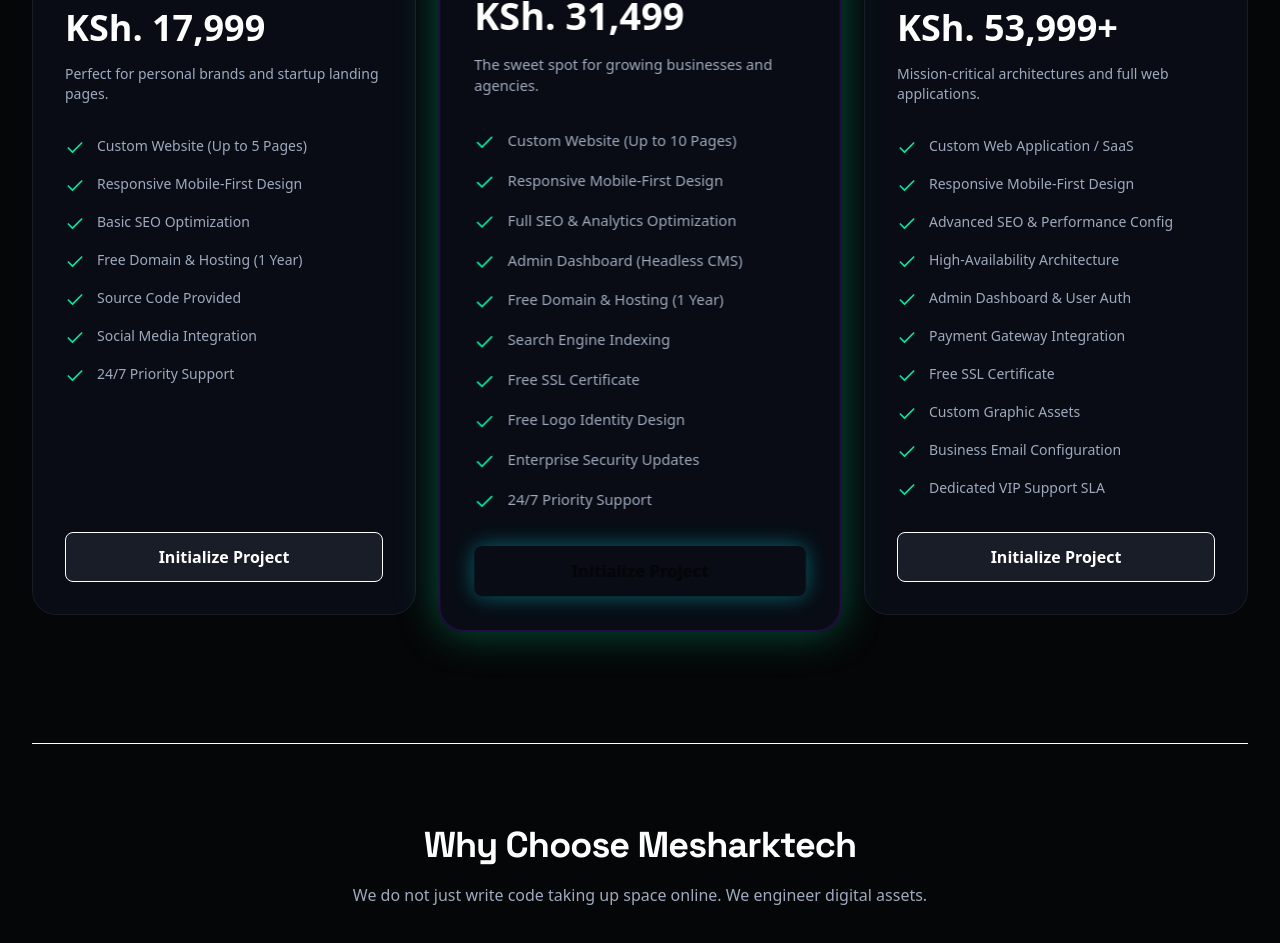
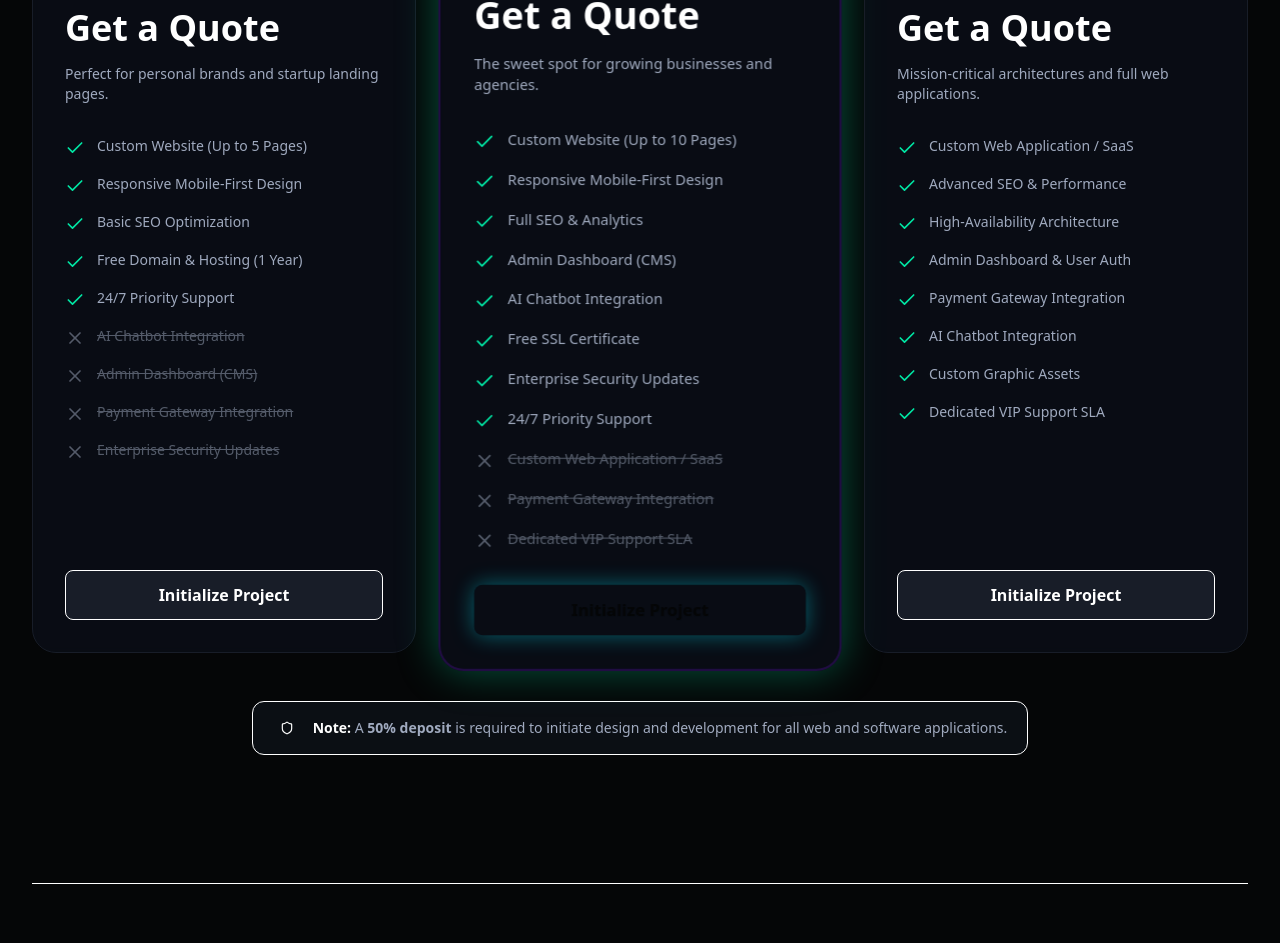
Before and after one commit to Mesharktech/MesharkTech-Portfolio, a Next.js app: page /services in a window 1280 px wide. Shown: the part 1720-2663 px from the top of the page. Built offline with nearby package versions, Linux system fonts and the light colour scheme.

Commit message:
feat: Phase 10 — overhauled pricing packages with quote model, negative features, and deposit note

```diff
--- a/src/components/PricingPackages.tsx
+++ b/src/components/PricingPackages.tsx
@@ -1,14 +1,14 @@
 "use client";
 
 import { motion } from "framer-motion";
-import { Check, Shield, Rocket, Target, Code, Award, Zap, Briefcase } from "lucide-react";
+import { Check, X, Shield, Rocket, Target, Code, Award, Zap, Briefcase } from "lucide-react";
 import Link from "next/link";
 
 export function PricingPackages() {
   const tiers = [
     {
       name: "Starter Package",
-      price: "KSh. 17,999",
+      price: "Get a Quote",
       description: "Perfect for personal brands and startup landing pages.",
       isPopular: false,
       features: [
@@ -16,46 +16,52 @@
         "Responsive Mobile-First Design",
         "Basic SEO Optimization",
         "Free Domain & Hosting (1 Year)",
-        "Source Code Provided",
-        "Social Media Integration",
         "24/7 Priority Support",
       ],
+      lacks: [
+        "AI Chatbot Integration",
+        "Admin Dashboard (CMS)",
+        "Payment Gateway Integration",
+        "Enterprise Security Updates",
+      ]
     },
     {
       name: "Standard Package",
-      price: "KSh. 31,499",
+      price: "Get a Quote",
       description: "The sweet spot for growing businesses and agencies.",
       isPopular: true,
       features: [
         "Custom Website (Up to 10 Pages)",
         "Responsive Mobile-First Design",
-        "Full SEO & Analytics Optimization",
-        "Admin Dashboard (Headless CMS)",
-        "Free Domain & Hosting (1 Year)",
-        "Search Engine Indexing",
+        "Full SEO & Analytics",
+        "Admin Dashboard (CMS)",
+        "AI Chatbot Integration",
         "Free SSL Certificate",
-        "Free Logo Identity Design",
         "Enterprise Security Updates",
         "24/7 Priority Support",
       ],
+      lacks: [
+        "Custom Web Application / SaaS",
+        "Payment Gateway Integration",
+        "Dedicated VIP Support SLA",
+      ]
     },
     {
       name: "Premium Package",
-      price: "KSh. 53,999+",
+      price: "Get a Quote",
       description: "Mission-critical architectures and full web applications.",
       isPopular: false,
       features: [
         "Custom Web Application / SaaS",
-        "Responsive Mobile-First Design",
-        "Advanced SEO & Performance Config",
+        "Advanced SEO & Performance",
         "High-Availability Architecture",
         "Admin Dashboard & User Auth",
         "Payment Gateway Integration",
-        "Free SSL Certificate",
+        "AI Chatbot Integration",
         "Custom Graphic Assets",
-        "Business Email Configuration",
         "Dedicated VIP Support SLA",
       ],
+      lacks: []
     },
   ];
 
@@ -103,14 +109,20 @@
 
               <ul className="flex-1 space-y-4 mb-8">
                 {tier.features.map((feature, i) => (
-                  <li key={i} className="flex items-start">
+                  <li key={`feat-${i}`} className="flex items-start">
                     <Check className="w-5 h-5 text-meshark-green shrink-0 mr-3 mt-0.5" />
                     <span className="text-meshark-silver text-sm">{feature}</span>
                   </li>
                 ))}
+                {tier.lacks?.map((feature, i) => (
+                  <li key={`lack-${i}`} className="flex items-start opacity-50">
+                    <X className="w-5 h-5 text-meshark-silver shrink-0 mr-3 mt-0.5" />
+                    <span className="text-meshark-silver text-sm line-through">{feature}</span>
+                  </li>
+                ))}
               </ul>
 
-              <Link href="/contact" className={`w-full py-3 rounded-lg font-semibold text-center block transition-all ${
+              <Link href="/contact" className={`w-full py-3 mt-auto rounded-lg font-semibold text-center block transition-all ${
                 tier.isPopular
                   ? "bg-meshark-cyan text-meshark-slateDark hover:bg-white shadow-[0_0_20px_rgba(0,229,255,0.4)]"
                   : "bg-meshark-slateMid text-white hover:bg-meshark-slate border border-meshark-cyan/30"
@@ -120,6 +132,23 @@
             </motion.div>
           ))}
         </div>
+
+        {/* Deposit Note */}
+        <motion.div
+          initial={{ opacity: 0, y: 15 }}
+          whileInView={{ opacity: 1, y: 0 }}
+          viewport={{ once: true }}
+          className="mt-12 flex justify-center w-full"
+        >
+          <div className="inline-flex items-center px-5 py-3 rounded-xl bg-meshark-slate border border-meshark-cyan/20">
+            <span className="flex items-center justify-center w-7 h-7 rounded-full bg-meshark-cyan/20 text-meshark-cyan mr-3 shrink-0">
+              <Shield className="w-3.5 h-3.5" />
+            </span>
+            <p className="text-meshark-silver text-sm">
+              <span className="text-white font-semibold">Note:</span> A <span className="text-meshark-cyan font-semibold">50% deposit</span> is required to initiate design and development for all web and software applications.
+            </p>
+          </div>
+        </motion.div>
 
         {/* Why Choose Mesharktech */}
         <div className="mt-32 pt-20 border-t border-meshark-blue/20">
```
